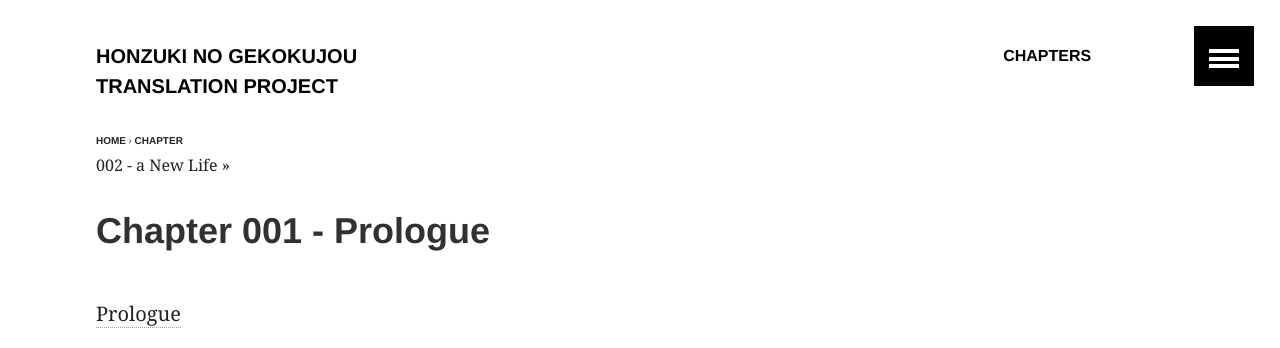
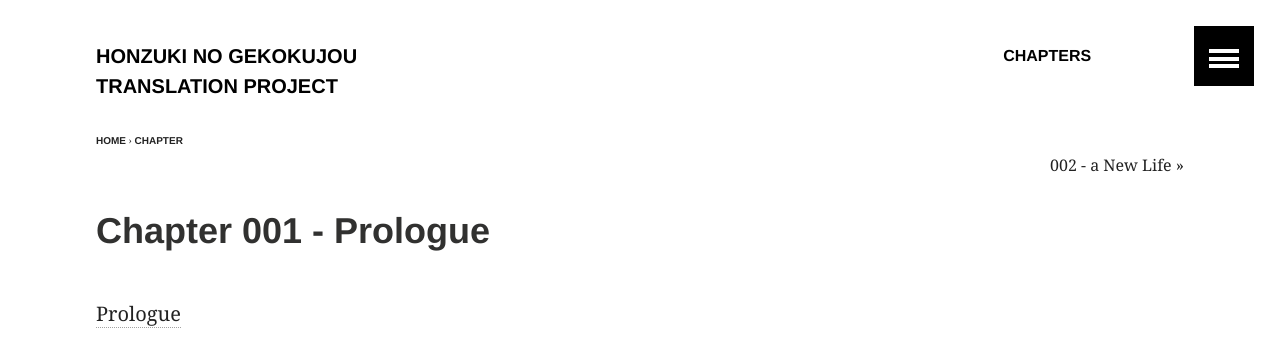
Before and after one commit to JDGBOLT/Honzuki, a Jekyll site: the page built from _posts/2015-07-14-001-prologue.md, in a window 1280 px wide. Shown: the top 348 px of the page. Built offline with Jekyll 4.4.1, drawn with Linux system fonts in a browser that asks for light colours; comment, search, counter and statistics services are not loaded.

Commit message:
Change next/previous chapter links to be right/left aligned
Done a very hacky way by specifying directly within the html, but cannot find
the correct css element to actually get the changes effected, so this will work
in the iterim.

```diff
--- a/_includes/pagination.html
+++ b/_includes/pagination.html
@@ -10,6 +10,6 @@
     {% if post_index0 == forloop.index %}{% assign next_post = post %}{% endif %}
     {% if post_index1 == forloop.index0 %}{% assign prev_post = post %}{% endif %}
   {% endfor %}
-  {% if prev_post %}<a class="prev" href="{{ site.url }}{{ prev_post.url }}">&laquo; {{ prev_post.title }}</a>{% endif %}
-  {% if next_post %}<a class="next" href="{{ site.url }}{{ next_post.url }}">{{ next_post.title }} &raquo;</a>{% endif %}
+  {% if prev_post %}<a class="prev" href="{{ site.url }}{{ prev_post.url }}" style="display: block; text-align: left">&laquo; {{ prev_post.title }}</a>{% endif %}
+  {% if next_post %}<a class="next" href="{{ site.url }}{{ next_post.url }}" style="display: block; text-align: right">{{ next_post.title }} &raquo;</a>{% endif %}
 </nav>
--- a/_sass/_layout.scss
+++ b/_sass/_layout.scss
@@ -178,8 +178,6 @@
 			.page-footer,
 			.pagination {
 				@include fill-parent;
-                                .next {text-align: right;}
-                                .prev {text-align: left;}
 			}
 			.page-meta {
 				p{
```
